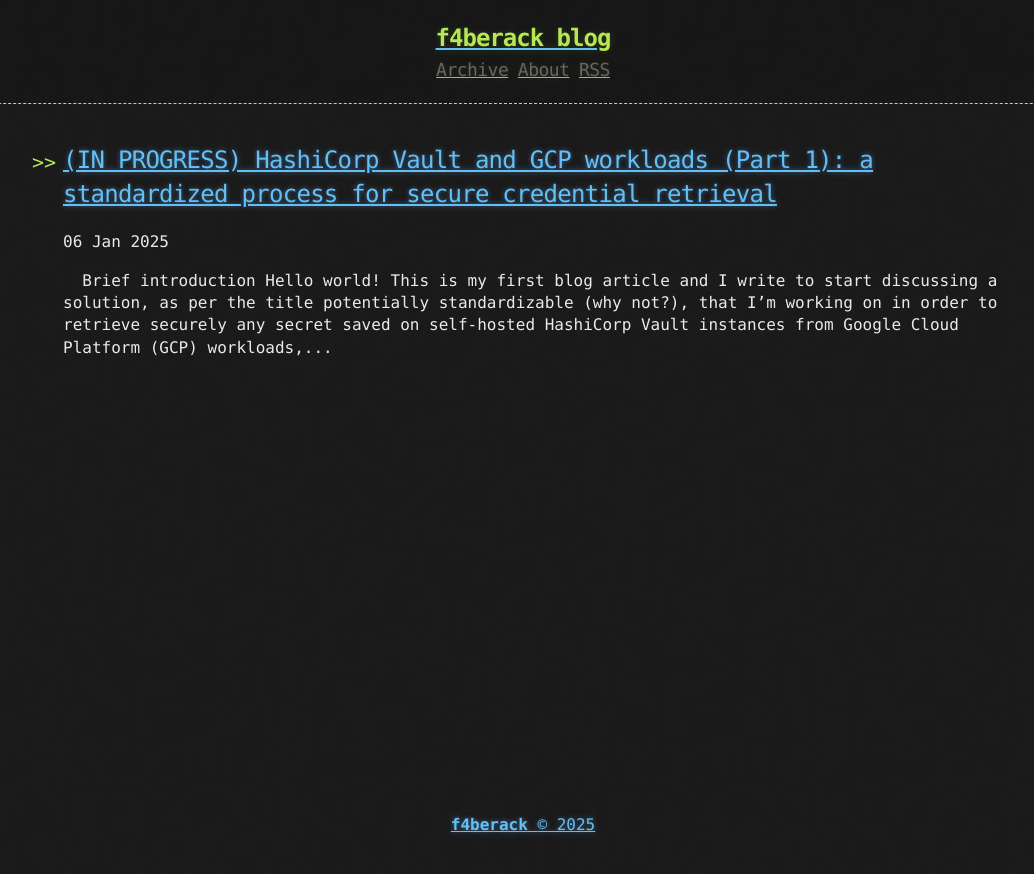
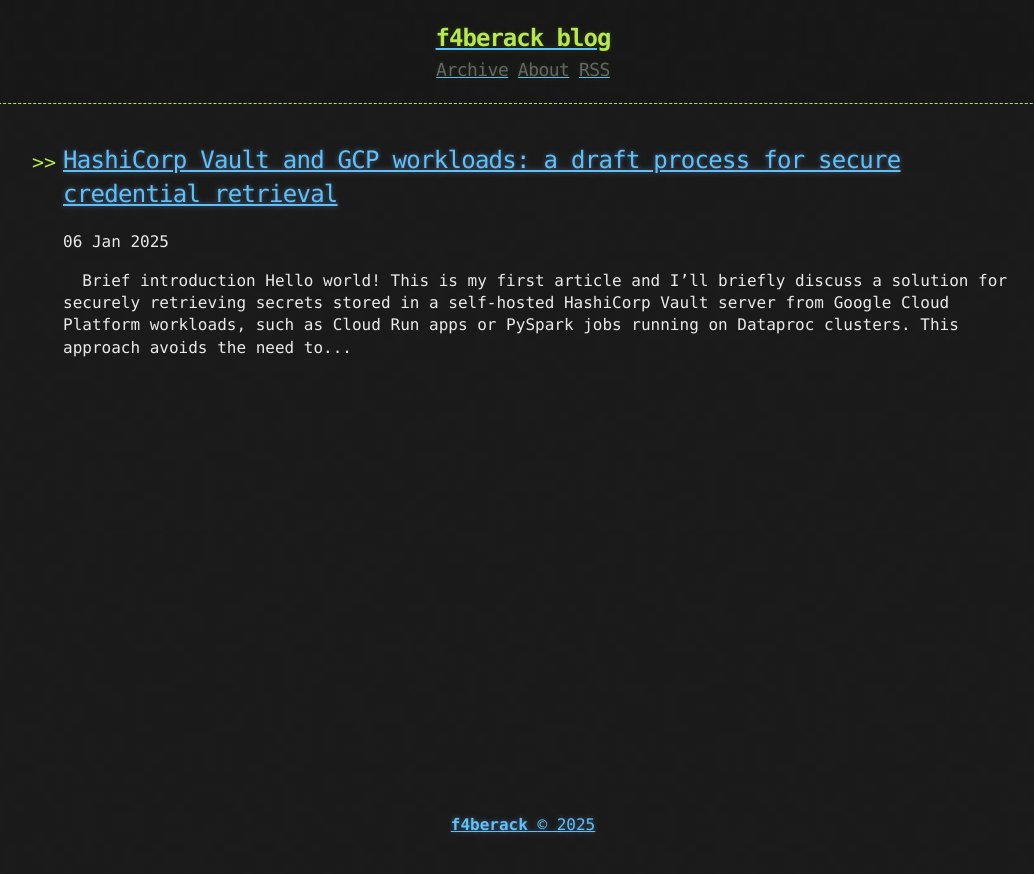
Before and after one commit to f4berack/f4berack.github.io, a Jekyll site: the page built from index.html, in a window 1280 px wide. Shown: the top 874 px of the page, without its empty margins (117-1151 px from the left). Built offline with Jekyll 4.4.1, drawn with Linux system fonts in a browser that asks for light colours; the list of posts is cut into pages by our own code; part of the change alters nothing that is shown.

Commit message:
Completed article 1

`````diff
--- a/_posts/2025-01-06-HashiCorp-Vault-GCP-workloads-part-1.md
+++ b/_posts/2025-01-06-HashiCorp-Vault-GCP-workloads-part-1.md
@@ -1,5 +1,5 @@
 ---
-title: "(IN PROGRESS) HashiCorp Vault and GCP workloads (Part 1): a standardized process for secure credential retrieval"
+title: "HashiCorp Vault and GCP workloads: a draft process for secure credential retrieval"
 published: true
 ---
 &nbsp;
@@ -7,8 +7,10 @@ published: true
 ## Brief introduction
 
 Hello world!\
-This is my first blog article and I write to start discussing a solution, as per the title potentially standardizable (why not?), that I'm working on in order to retrieve securely any secret saved on self-hosted HashiCorp Vault instances from Google Cloud Platform (GCP) workloads, such as Cloud Run apps or Pyspark jobs running on Dataproc clusters.\
-I would start by illustrating a primitive version in which an initial setup is done and by proposing a simple code template inherent to credential retrieval that is to be executed prior to the actual execution of a generic business logic requiring them.
+This is my first article and I'll briefly discuss a solution for securely retrieving secrets stored in a self-hosted HashiCorp Vault server from Google Cloud Platform workloads, such as Cloud Run apps or PySpark jobs running on Dataproc clusters.\
+This approach avoids the need to set pre-shared authentication tokens inside of any environment variables and it originated from professional activities in order to make it reusable and standardizable (at your company or for personal purposes).\
+The presented solution requires an initial setup to enable the integration between HashiCorp Vault and GCP, along with a simple code template for credential retrieval: this code snippet should be executed before running any business logic that requires access to secrets.\
+Let's dive in!
 
 ## Initial Setup
 
@@ -24,6 +26,38 @@ Further details at the following page: [Create Short-Lived Credentials with Serv
 The final step involves enabling the GCP authentication method on your HashiCorp Vault server, please follow the official documentation for configuring this:
 [Configure the GCP Authentication Method in HashiCorp Vault](https://developer.hashicorp.com/vault/docs/auth/gcp)
 
+
+## Overview
+
+Here is a general flowchart for illustrating how it works.
+
+![Vault GCP credentials retrieval flowchart image](/assets/Vault GCP credentials retrieval flowchart.png)
+
+### Step 1
+The JWT authentication token is created with the following claims:
+- sub -> Use service account email address as subscriber
+- aud -> Use the name of your defined role in HashiCorp Vault server
+- iat -> Issued At Time
+- exp -> Expiry Time
+
+Further details at:
+[Generating Jwts](https://developer.hashicorp.com/vault/docs/auth/gcp#generating-jwts)
+
+### Step 2
+Next, **signJwt** operation is done by calling its IAM Service Account Credentials endpoint, in order to sign the previously generated JWT.
+
+Documentation:
+[IAM Service Account Credentials signJwt](https://cloud.google.com/iam/docs/reference/credentials/rest/v1/projects.serviceAccounts/signJwt)
+
+"projects/-/serviceAccounts/<your service account email address>" is passed as **name** path param and a JSON Object containing all JWT claims as request payload.
+
+### Step 3
+Once you get the signed JWT, GCP authentication could be done by calling Vault GCP login API and in case of success a special token named **client_token** is returned.
+
+Details: [Vault GCP Login](https://developer.hashicorp.com/vault/api-docs/auth/gcp#login)
+
+### Step 4
+As last step, credentials could be successfully retrieved and used by passing the client token in the custom HTTP header **X-Vault-Token**.
 
 ## Code template (python)
 
@@ -59,9 +93,7 @@ def get_credentials():
     sign_jwt_response = client.sign_jwt(request=sign_jwt_request)
 
     # 3. HashiCorp Vault GCP Auth
-    vault_conn = http.client.HTTPSConnection(
-        "<your HashiVorp Vault server URL>", context=ssl._create_unverified_context()
-    )
+    vault_conn = http.client.HTTPSConnection("<your HashiVorp Vault server URL>")
 
     vault_auth_json_body = {"role": "<your defined HashiCorp Vault role>", "jwt": sign_jwt_response.signed_jwt}
 
@@ -84,38 +116,10 @@ def get_credentials():
 
 ````
 
-## Flowchart
+I believe a potential improvement could involve leveraging the HashiCorp Vault community library [hvac](https://hvac.readthedocs.io/en/stable/overview.html), exploring alternative HTTP client libraries and adding error handling logic.
 
-![Vault GCP credentials retrieval flowchart image](/assets/Vault GCP credentials retrieval flowchart.png)
-
-### Step 1
-The JWT authentication token is created with the following claims:
-- sub -> Use service account email address as subscriber
-- aud -> Use the name of your defined role in HashiCorp Vault server
-- iat
-- exp
-
-Further details at:
-[Generating Jwts](https://developer.hashicorp.com/vault/docs/auth/gcp#generating-jwts)
-
-### Step 2
-Next, **signJwt** operation is done by calling its IAM Service Account Credentials endpoint, in order to sign the previously generated JWT.
-
-Documentation:
-[IAM Service Account Credentials signJwt](https://cloud.google.com/iam/docs/reference/credentials/rest/v1/projects.serviceAccounts/signJwt)
-
-"projects/-/serviceAccounts/<your service account email address>" is passed as **name** path param and a JSON Object containing all JWT claims as request payload.
-
-### Step 3
-Once you get the signed JWT, GCP authentication could be done by calling Vault GCP login API and in case of success a special token named **client_token** is returned.
-
-Details: [Vault GCP Login](https://developer.hashicorp.com/vault/api-docs/auth/gcp#login)
-
-### Step 4
-As last step, credentials could be successfully retrieved and used by passing the client token in the custom HTTP header **X-Vault-Token**.
-
-## Improvements
-
-Just few ideas:
-- Using hvac community library: [hvac](https://hvac.readthedocs.io/en/stable/overview.html)
-- Preventing service account impersonation (workload identity federation?)
+## Conclusions
+I hope it could be useful for developers and cloud engineers looking to enhance the security of their applications running on GCP, ensuring that secrets are accessed securely and efficiently and reducing the risk of exposure and misuse.\
+I have nothing else to add at the moment and I'll consider writing a follow-up article with further details and applied improvements.\
+I wish you all the best,\
+f4berack
`````
